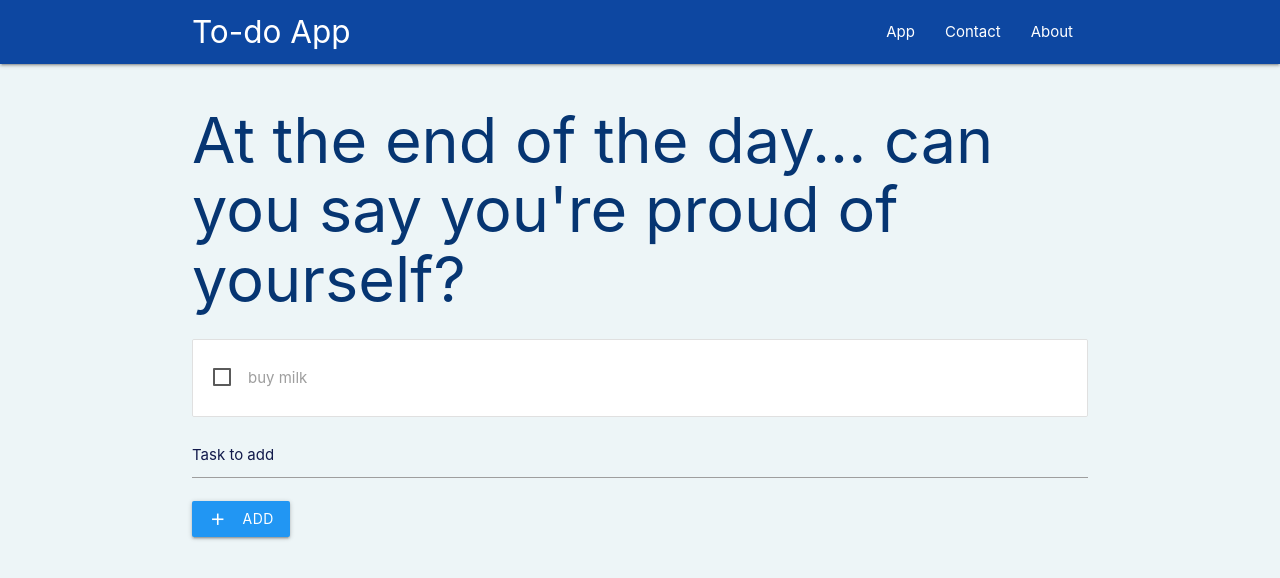
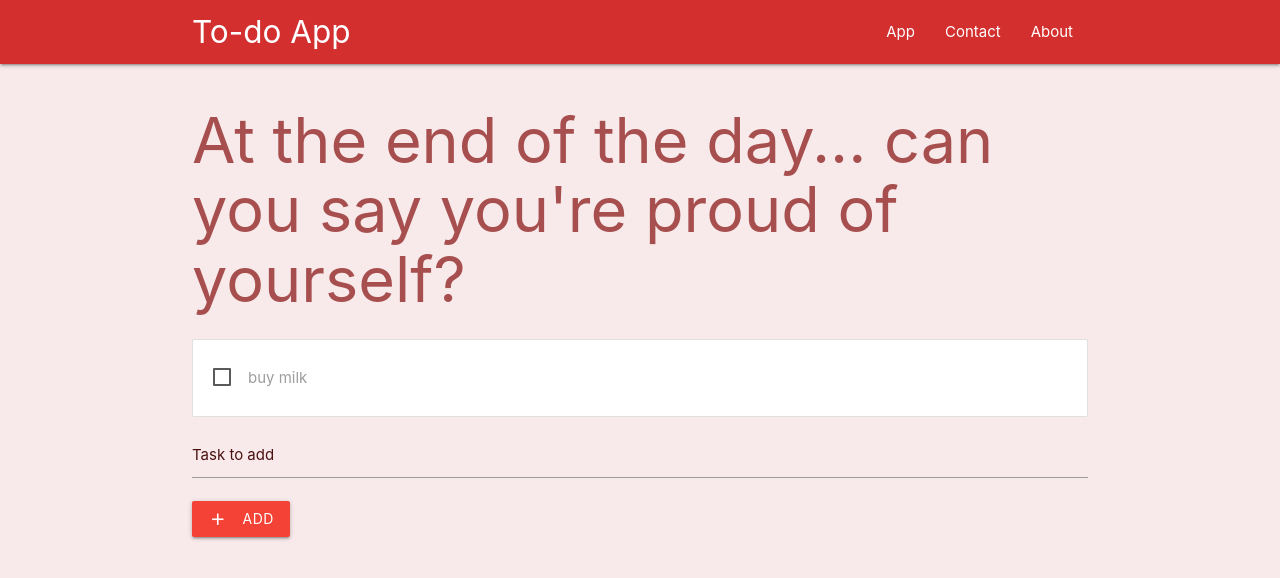
Before and after one commit to whichmann/react-todo, a React (Create React App) app: page /App in a window 1280 px wide. Shown: the top 578 px of the page. Built offline with nearby package versions, Linux system fonts and the light colour scheme.

Commit message:
refactored Caller to Hooks, changed the colours

```diff
--- a/public/styles.css
+++ b/public/styles.css
@@ -1,9 +1,9 @@
 h1 {
-  color: rgb(6, 53, 114);
+  color: rgb(167, 78, 78);
 }
 
 #root {
-  background: #edf5f7;
+  background: #f8eaea;
   display: flex !important;
   min-height: 100vh;
   flex-direction: column !important;
@@ -11,17 +11,17 @@ h1 {
 
 /* label color */
 .input-field label {
-  color: #121a4b;
+  color: #4b1212;
 }
 
 /* label focus color */
 .input-field input[type="text"]:focus + label {
-  color: rgb(52, 129, 202) !important;
+  color: rgb(202, 87, 52) !important;
 }
 /* label underline focus color */
 .input-field input[type="text"]:focus {
-  border-bottom: 1px solid rgb(52, 129, 202) !important;
-  box-shadow: 0 1px 0 0 rgb(52, 129, 202) !important;
+  border-bottom: 1px solid rgb(224, 127, 98) !important;
+  box-shadow: 0 1px 0 0 rgb(202, 87, 52) !important;
 }
 
 #root * {
--- a/src/App.js
+++ b/src/App.js
@@ -1,6 +1,6 @@
 import React, { useState } from "react";
-import Todos from "./todos";
-import AddTask from "./AddTask";
+import Todos from "./components/todos";
+import AddTask from "./components/AddTask";
 import Navbar from "./components/Navbar";
 import { BrowserRouter, Route } from "react-router-dom";
 import About from "./components/About";
--- a/src/AddTask.js
+++ b/src/components/AddTask.js
@@ -25,7 +25,7 @@ function AddTask ({addTask}) {
 
         <button
           onClick={handleSubmit}
-          className="waves-effect waves-light blue btn"
+          className="waves-effect waves-light red btn"
         >
           <i className="material-icons left">add</i>add
         </button>
--- a/src/components/Caller.js
+++ b/src/components/Caller.js
@@ -1,17 +1,14 @@
-import React, { Component } from "react";
+import React, { useState, useEffect } from "react";
 import axios from "axios";
 
-class Caller extends Component {
-  state = { posts: [] };
-  componentDidMount() {
+function Caller() {
+  const [posts, setPosts] = useState([]);
+  useEffect(() => {
     axios.get("https://jsonplaceholder.typicode.com/users").then(res => {
-      this.setState({
-        posts: res.data.slice(0, 10)
+      setPosts(res.data.slice(0, 10))
     });
-    });
-  }
-  render() {
-    const { posts } = this.state;
+  })
+
   const postList = posts.length ? (
     posts.map(post => {
       return (
@@ -28,7 +25,7 @@ class Caller extends Component {
     );
 
   return <div className="container"><p className="center blue-text">You've discovered a secret page for my own axion reference!</p>{postList}</div>;
-  }
+
 }
 
 export default Caller;
--- a/src/components/Navbar.js
+++ b/src/components/Navbar.js
@@ -3,7 +3,7 @@ import {Link} from 'react-router-dom'
 
 const Navbar = () => {
   return (
-    <nav className="nav-wrapper blue darken-4">
+    <nav className="nav-wrapper red darken-2">
       <div className="container">
         <span className="brand-logo">To-do App</span>
         <ul className="right">
--- /dev/null
+++ b/src/components/todos.js
@@ -0,0 +1,29 @@
+import React from "react";
+
+const Todos = ({ todos, deleteTodo }) => {
+  const todoList = todos.length ? (
+    todos.map(todo => {
+      return (
+        <div className="collection-item" key={todo.id}>
+          <span
+            onClick={() => {
+              deleteTodo(todo.id);
+            }}
+          >
+            <p>
+              <label>
+                <input type="checkbox" />
+                <span>{todo.content}</span>
+              </label>
+            </p>
+          </span>
+        </div>
+      );
+    })
+  ) : (
+      <p className="center">You have no todo's left, yay!</p>
+    );
+  return <div className="todos collection">{todoList}</div>;
+};
+
+export default Todos;
--- a/src/todos.js
+++ /dev/null
@@ -1,29 +0,0 @@
-import React from "react";
-
-const Todos = ({ todos, deleteTodo }) => {
-  const todoList = todos.length ? (
-    todos.map(todo => {
-      return (
-          <div className="collection-item" key={todo.id}>
-            <span
-              onClick={() => {
-                deleteTodo(todo.id);
-              }}
-            >
-              <p>
-                <label>
-                  <input type="checkbox" />
-                  <span>{todo.content}</span>
-                </label>
-              </p>
-            </span>
-          </div>
-      );
-    })
-  ) : (
-    <p className="center">You have no todo's left, yay!</p>
-  );
-  return <div className="todos collection">{todoList}</div>;
-};
-
-export default Todos;
```
Lines whose indentation alone changed are shown as unchanged.
